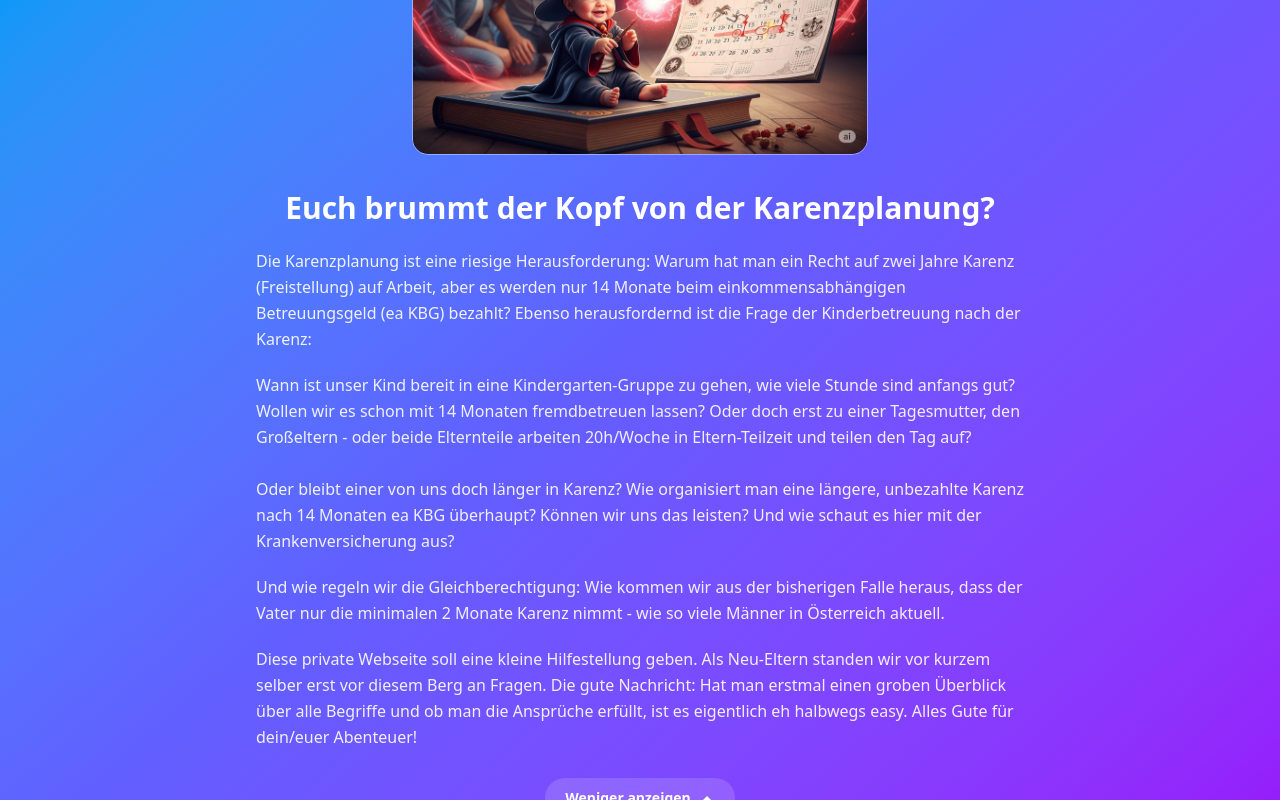
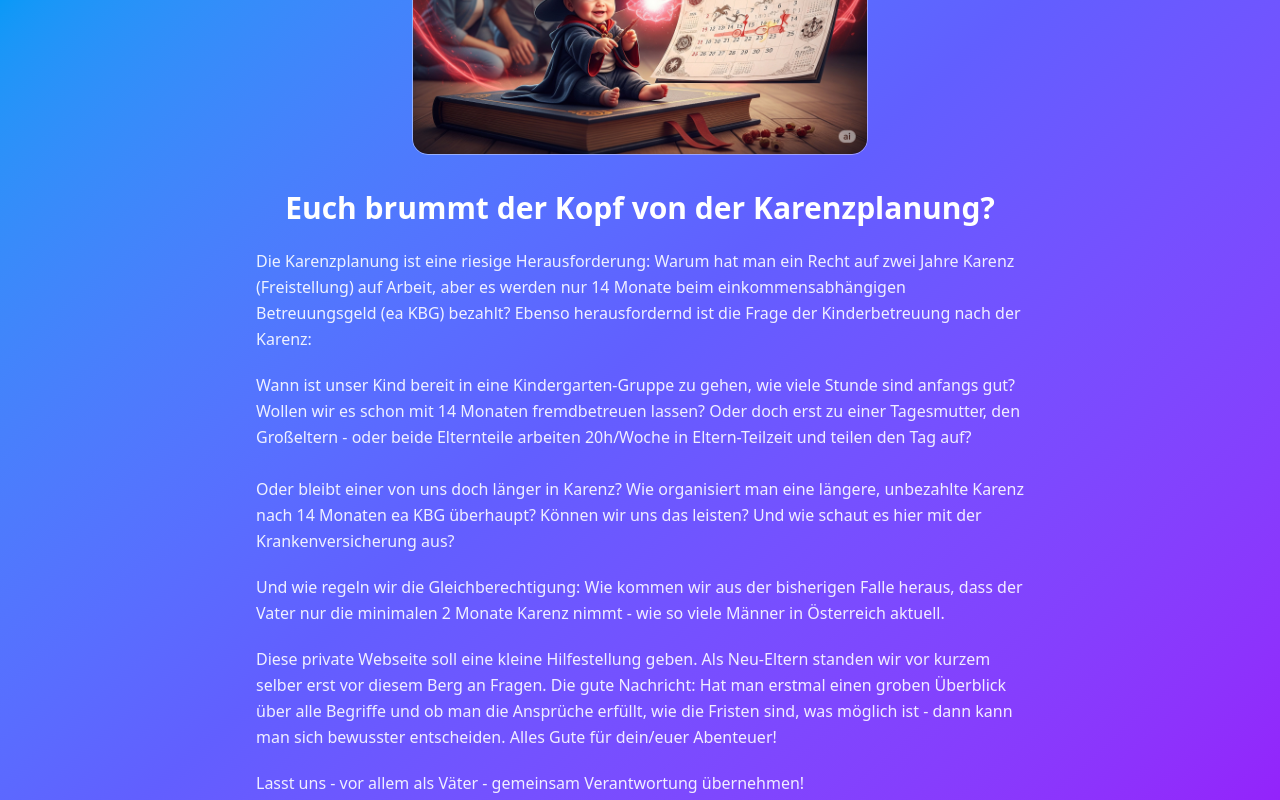
Before and after one commit to mandrasch/karenz-wizard, a SvelteKit app: page / in a window 1280 px wide. Both pictures are taken after a click on the button "Mehr lesen". Shown: the part 519-1319 px from the top of the page. Built offline with nearby package versions, Linux system fonts and the light colour scheme.

Commit message:
chore: text update

```diff
--- a/src/routes/+page.svelte
+++ b/src/routes/+page.svelte
@@ -85,8 +85,13 @@
 					<p class="text-sm leading-relaxed sm:text-base">
 						Diese private Webseite soll eine kleine Hilfestellung geben. Als Neu-Eltern standen wir
 						vor kurzem selber erst vor diesem Berg an Fragen. Die gute Nachricht: Hat man erstmal
-						einen groben Überblick über alle Begriffe und ob man die Ansprüche erfüllt, ist es
-						eigentlich eh halbwegs easy. Alles Gute für dein/euer Abenteuer!
+						einen groben Überblick über alle Begriffe und ob man die Ansprüche erfüllt, wie die
+						Fristen sind, was möglich ist - dann kann man sich bewusster entscheiden. Alles Gute für
+						dein/euer Abenteuer!
+					</p>
+
+					<p class="text-sm leading-relaxed sm:text-base">
+						Lasst uns - vor allem als Väter - gemeinsam Verantwortung übernehmen!
 					</p>
 				</div>
 			{/if}
```
